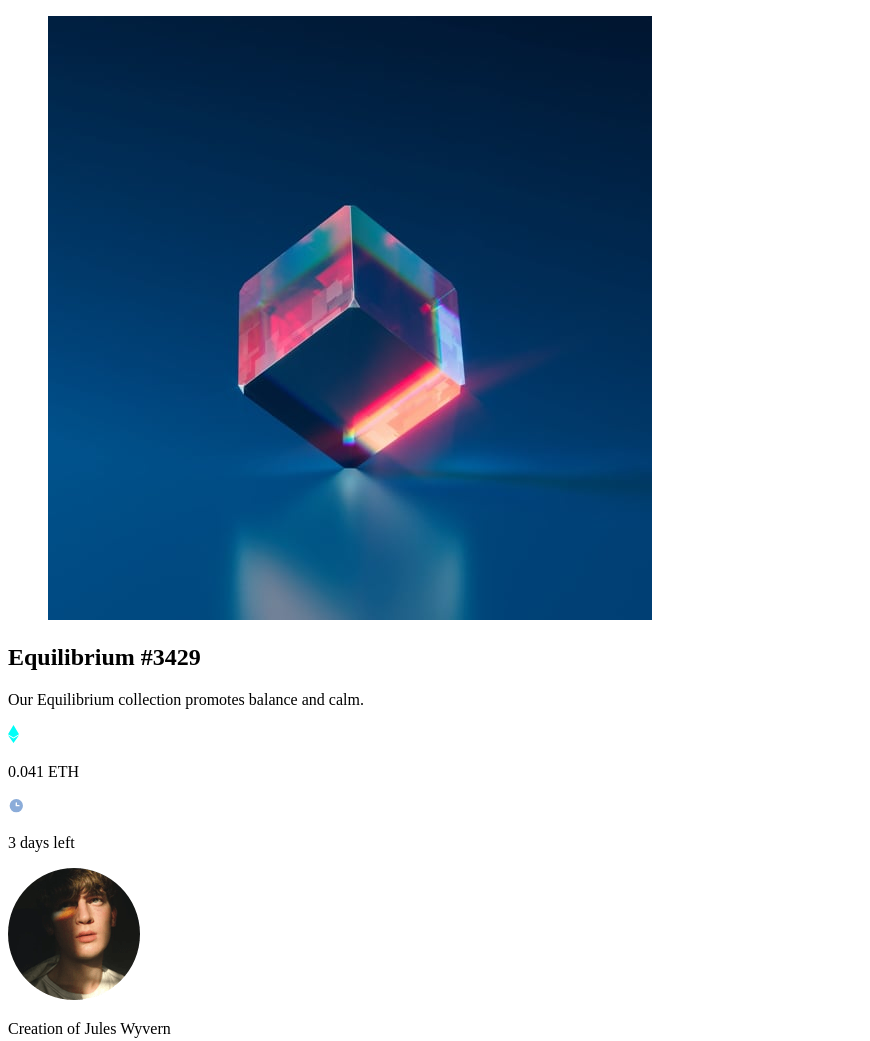
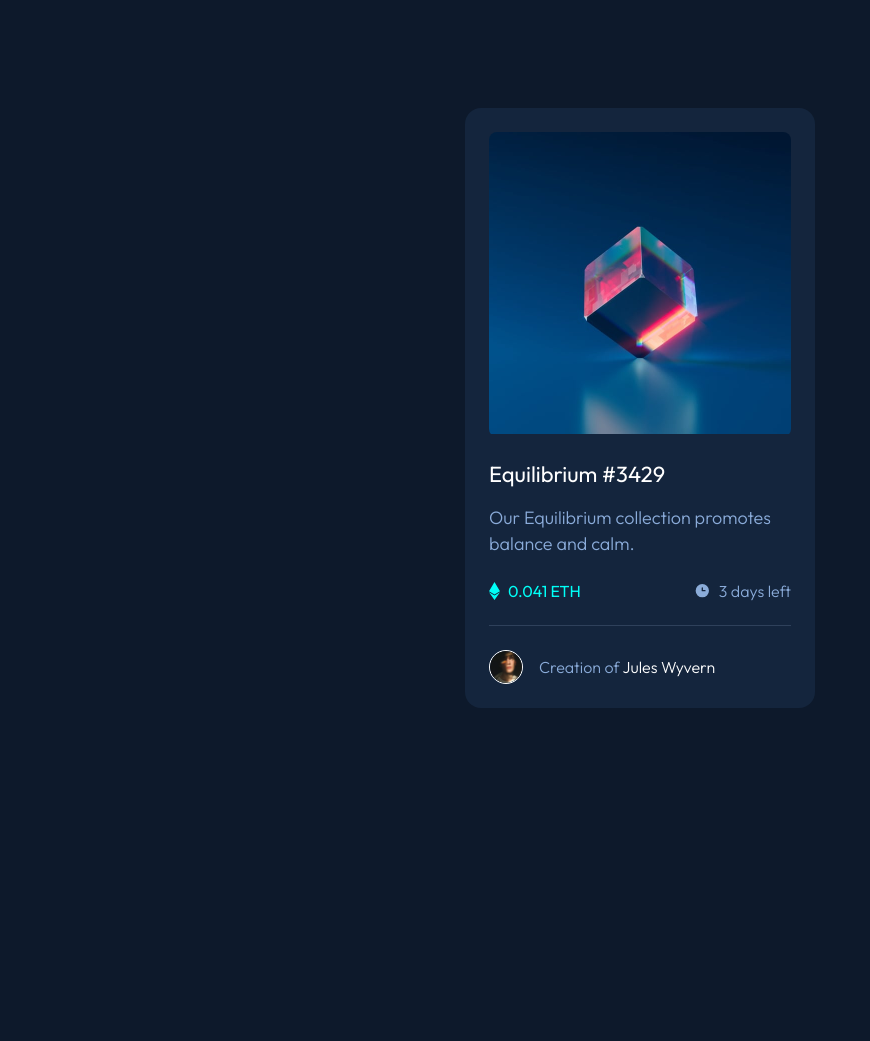
Before and after one commit to ER1994/nft-preview-card-comp, a plain HTML site: page index.html in a window 1280 px wide. Shown: the whole page, without its empty margins (0-870 px from the left). After the commit the page ends 816 px from the top, so only its background shows below. Drawn offline with Linux system fonts and the light colour scheme.

Commit message:
Add initial styles and variables for NFT card component

```diff
--- a/index.html
+++ b/index.html
@@ -3,35 +3,37 @@
 <head>
     <meta charset="UTF-8">
     <meta content="width=device-width, initial-scale=1.0" name="viewport">
-    <!-- displays site properly based on user's device -->
-
     <link href="./images/favicon-32x32.png" rel="icon" sizes="32x32" type="image/png">
-
+    <link href="https://fonts.googleapis.com" rel="preconnect">
+    <link crossorigin href="https://fonts.gstatic.com" rel="preconnect">
+    <link href="https://fonts.googleapis.com/css2?family=Outfit:wght@100..900&display=swap" rel="stylesheet">
+    <link href="variables.css" rel="stylesheet">
+    <link href="styles.css" rel="stylesheet">
     <title>Frontend Mentor | NFT preview card component</title>
 </head>
 <body>
 <main>
     <article>
-        <figure>
+        <button>
             <img alt="Equilibrium NFT Image" src="./images/image-equilibrium.jpg">
-        </figure>
-        <div>
+        </button>
+        <div class="card__content">
             <h1>Equilibrium #3429</h1>
             <p>Our Equilibrium collection promotes balance and calm.</p>
         </div>
-        <div>
-            <div>
+        <div class="card__details">
+            <div class="card__details__element rate">
                 <img alt="" aria-hidden="true" src="./images/icon-ethereum.svg">
                 <p>0.041 ETH</p>
             </div>
-            <div>
+            <div class="card__details__element deadline">
                 <img alt="" aria-hidden="true" src="./images/icon-clock.svg">
                 <p>3 days left</p>
             </div>
         </div>
         <footer>
             <img alt="Jules Wyvern Avatar" src="./images/image-avatar.png">
-            <p>Creation of Jules Wyvern</p>
+            <p>Creation of <span class="author">Jules Wyvern</span></p>
         </footer>
     </article>
 </main>
--- /dev/null
+++ b/styles.css
@@ -0,0 +1,104 @@
+body {
+    font: var(--font-weight-light) var(--font-size-regular) / var(--line-height-regular) var(--font-family-outfit);
+    background-color: var(--blue-950);
+    min-height: 100vh;
+    display: flex;
+    justify-content: center;
+    align-items: center;
+    color: var(--blue-500);
+}
+
+main {
+    background-color: var(--blue-900);
+    border-radius: var(--spacing-200);
+    padding: var(--spacing-300);
+}
+
+article {
+    display: flex;
+    flex-direction: column;
+    justify-content: center;
+    align-items: center;
+    gap: var(--spacing-300);
+    width: 302px;
+}
+
+button {
+    margin: 0;
+    border-radius: var(--spacing-100);
+    overflow: hidden;
+    padding: 0;
+    border: none;
+    background: none;
+}
+
+button img {
+    width: 100%;
+}
+
+.card__content {
+    display: flex;
+    flex-direction: column;
+    gap: var(--spacing-200);
+}
+
+.card__content h1 {
+    font: var(--font-weight-semibold) var(--font-size-xl) / var(--line-height-regular) var(--font-family-outfit);
+    color: var(--white);
+    margin: 0;
+}
+
+.card__content p {
+    margin: 0;
+    font: var(--font-weight-light) var(--font-size-large) / var(--line-height-large) var(--font-family-outfit);
+}
+
+.card__details {
+    display: flex;
+    justify-content: space-between;
+    width: 100%;
+}
+
+.card__details__element {
+    display: flex;
+    gap: var(--spacing-100);
+    align-items: center;
+}
+
+.rate {
+    color: var(--cyan-400);
+    font: var(--font-weight-semibold) var(--font-size-regular) / var(--line-height-regular) var(--font-family-outfit);
+    /*height: 18px;*/
+}
+
+.deadline {
+    font: var(--font-weight-semibold);
+}
+
+.card__details__element p {
+    margin: 0;
+}
+
+footer {
+    display: flex;
+    padding-top: var(--spacing-300);
+    border-top: solid 1px var(--blue-800);
+    gap: var(--spacing-200);
+    width: 100%;
+    align-items: center;
+}
+
+footer img {
+    width: 32px;
+    height: 32px;
+    border: solid 1px var(--white);
+    border-radius: 50%;
+}
+
+footer p {
+    margin: 0;
+}
+
+.author{
+    color: var(--white);
+}
--- /dev/null
+++ b/variables.css
@@ -0,0 +1,32 @@
+:root {
+    /*COLORS*/
+    --white: hsl(0, 100%, 100%);
+    --black: hsl(0, 0%, 0%);
+    --blue-950: hsl(217, 54%, 11%);
+    --blue-900: hsl(216, 50%, 16%);
+    --blue-800: hsl(215, 32%, 27%);
+    --blue-500: hsl(215, 51%, 70%);
+    --cyan-400: hsl(178, 100%, 50%);
+
+    /*TYPOGRAPHY*/
+    --font-family-outfit: "Outfit", sans-serif;
+
+    --font-weight-bold: 600;
+    --font-weight-semibold: 400;
+    --font-weight-light: 300;
+
+    --font-size-xl: 22px;
+    --font-size-large: 18px;
+    --font-size-regular: 16px;
+
+    --letter-spacing-regular: 0;
+
+    --line-height-large: 1.45;
+    --line-height-regular: 1.25;
+
+    /*SPACING*/
+    --spacing-0: 0px;
+    --spacing-100: 8px;
+    --spacing-200: 16px;
+    --spacing-300: 24px;
+}
```
